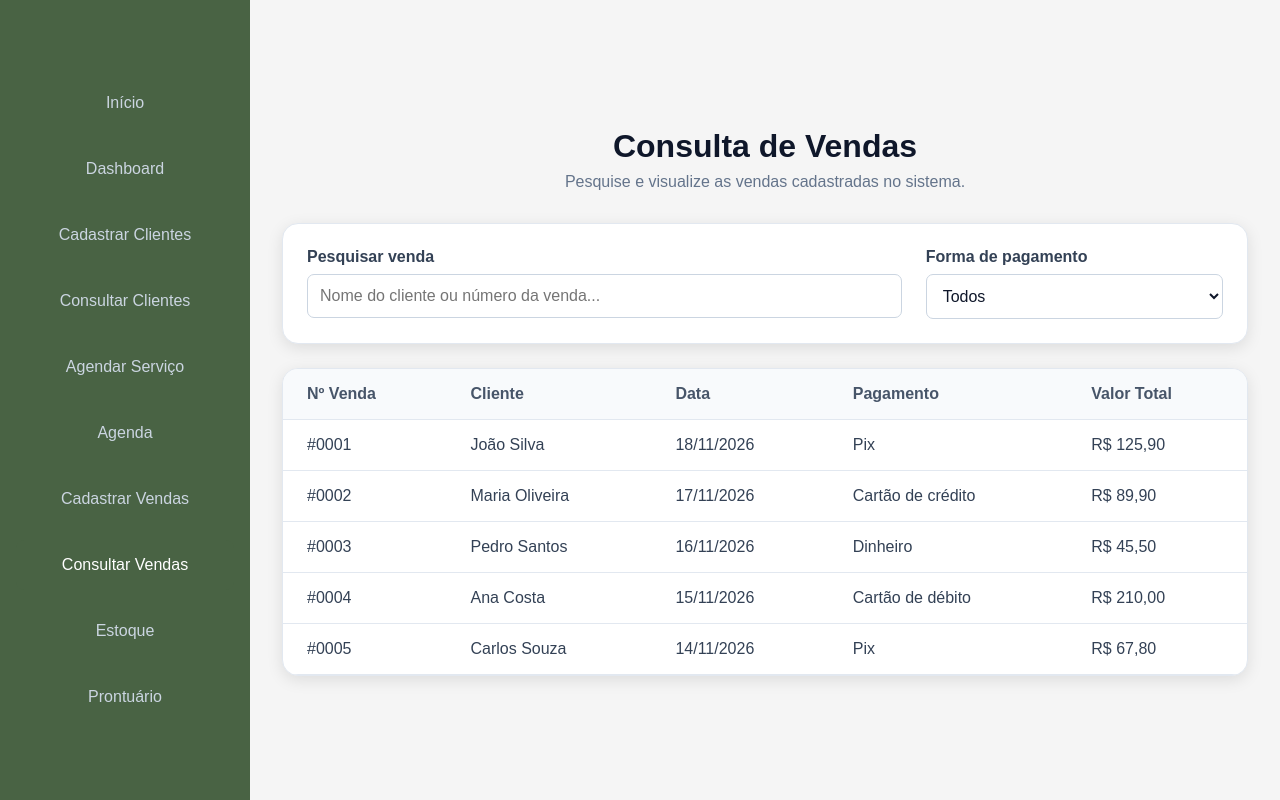
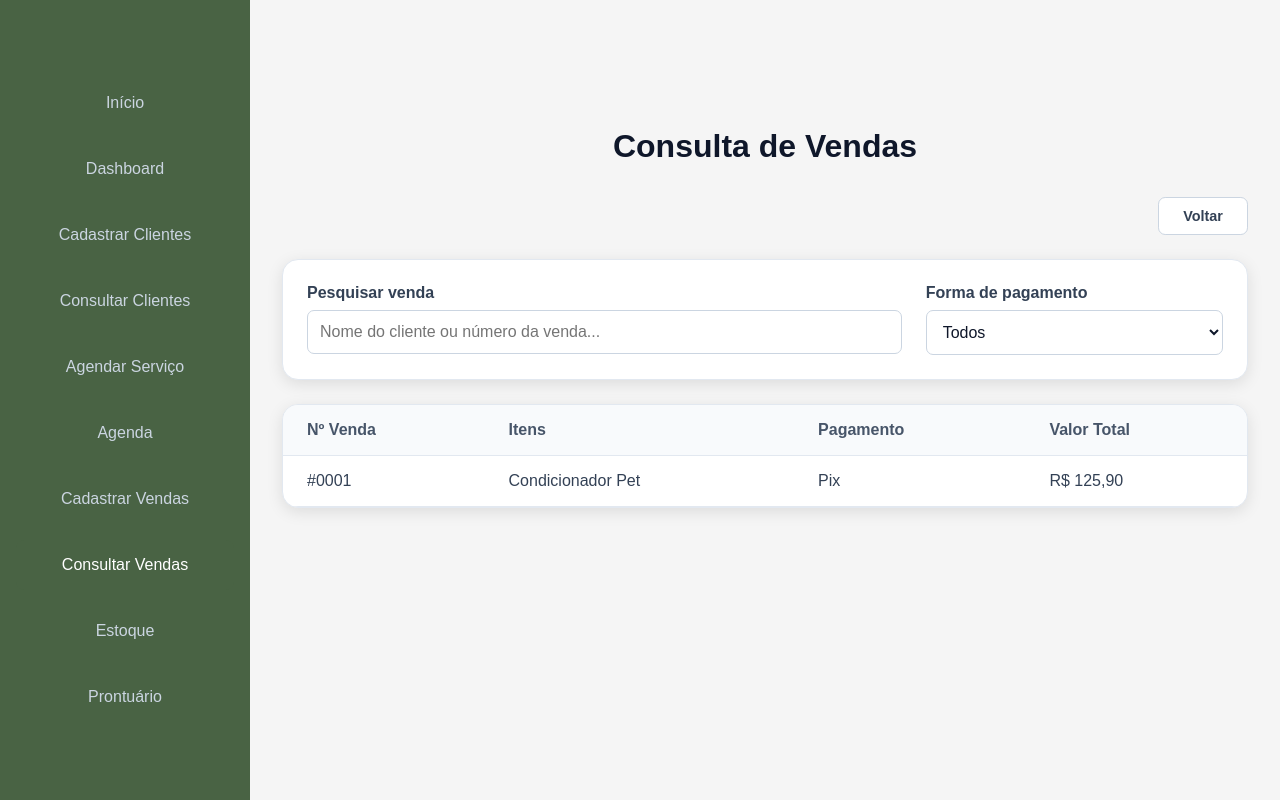
Before and after one commit to YannickRambo/hub-pet, a React (Vite) app: page /#/hub-pet/vendas in a window 1280 px wide. Built offline with nearby package versions, Linux system fonts and the light colour scheme.

Commit message:
fix: ajustar vendas

```diff
--- a/src/pages/RegisterNewSale/RegisterNewSale.page.tsx
+++ b/src/pages/RegisterNewSale/RegisterNewSale.page.tsx
@@ -2,6 +2,7 @@ import Styles from "./RegisterNewSale.module.css";
 import { useState } from "react";
 import { Link, useNavigate } from "react-router";
 import { getClientes, getProdutos, type Produto } from "../../utils/storage";
+import { sales } from "../../utils/sales";
 
 interface SaleItem extends Produto {
     quantity: number;
@@ -85,7 +86,9 @@ export default function RegisterNewSale() {
             total
         };
 
-        console.log("Venda registrada:", sale);
+        sales.push(sale);
+
+        alert("Venda realizada com sucesso!");
     }
 
     return (
--- a/src/pages/RegisterNewService/RegisterNewService.module.css
+++ b/src/pages/RegisterNewService/RegisterNewService.module.css
@@ -20,6 +20,7 @@
 
 .heading h1 {
     margin: 0 0 0.5em;
+    color: #0f172a;
     font-size: 2em;
 }
 
@@ -131,10 +132,10 @@
 }
 
 .confirmButton {
-    background-color: #496344;
+    background-color: #78966B;
     color: #FFF;
 }
 
 .confirmButton:hover {
-    background-color: #78966B;
+    background-color: #496344;
 }
--- a/src/pages/RegisterNewService/RegisterNewService.page.tsx
+++ b/src/pages/RegisterNewService/RegisterNewService.page.tsx
@@ -12,7 +12,6 @@ import {
 
 export default function RegisterNewService() {
   const navigate = useNavigate();
-  // Clientes cadastrados (lidos do armazenamento compartilhado)
   const [clientes] = useState(() => getClientes());
   const [clienteId, setClienteId] = useState("");
   const [pet, setPet] = useState("");
@@ -23,25 +22,22 @@ export default function RegisterNewService() {
   function handleSubmit(event: React.FormEvent) {
     event.preventDefault();
 
-    // 1. Pega os agendamentos já salvos (ou lista vazia)
     const agendamentosSalvos = getAgendamentos();
 
-    // 2. Verifica se já existe um agendamento na mesma DATA e no mesmo HORÁRIO (Conflito!)
     const conflito = agendamentosSalvos.find(
       (item) =>
         item.data === data &&
         item.horario === horario &&
-        statusDoAgendamento(item) !== "Cancelado", // horário de serviço cancelado fica livre
+        statusDoAgendamento(item) !== "Cancelado",
     );
 
     if (conflito) {
       alert(
         "⚠️ Horário indisponível! Já existe um agendamento marcado para esta data e horário.",
       );
-      return; // Impede o cadastro
+      return;
     }
 
-    // 3. Cria o novo agendamento se estiver livre
     const clienteSelecionado = clientes.find((item) => item.id === clienteId);
 
     const novoAgendamento: Agendamento = {
@@ -55,11 +51,10 @@ export default function RegisterNewService() {
       status: "Agendado",
     };
 
-    // 4. Salva o novo agendamento
     addAgendamento(novoAgendamento);
 
     alert("Agendamento realizado com sucesso!");
-    navigate("/hub-pet/agenda"); // Leva para a Agenda, onde o serviço agendado aparece
+    navigate("/hub-pet/agenda");
   }
 
   return (
--- a/src/pages/Sales/Sales.module.css
+++ b/src/pages/Sales/Sales.module.css
@@ -24,6 +24,32 @@
     margin: 0;
     color: #64748b;
     font-size: 1rem;
+}
+
+.buttonContainer {
+    width: 100%;
+    display: flex;
+    justify-content: end;
+    margin-bottom: 1.5em;
+}
+
+.backButton {
+    min-width: 90px;
+    min-height: 38px;
+    padding: 0.5em 1rem;
+    border: 1px solid #cbd5e1;
+    border-radius: 0.5em;
+    background-color: #fff;
+    color: #334155;
+    font: inherit;
+    font-size: 0.9em;
+    font-weight: 600;
+    cursor: pointer;
+    transition: background-color 0.2s ease;
+}
+
+.backButton:hover {
+    background-color: #f1f5f9;
 }
 
 .salesFilters {
--- a/src/pages/Sales/Sales.page.tsx
+++ b/src/pages/Sales/Sales.page.tsx
@@ -3,10 +3,12 @@ import Styles from "./Sales.module.css";
 import { useState } from "react";
 import { sales } from "../../utils/sales";
 import { paymentMethods } from "../../utils/paymentMethods";
+import { useNavigate } from "react-router";
 
 export default function Sales() {
     const [search, setSearch] = useState("");
     const [selectedPayment, setSelectedPayment] = useState("Todos");
+    const navigate = useNavigate();
 
     const formatCurrency = (value: number) =>
         new Intl.NumberFormat("pt-BR", {
@@ -16,8 +18,8 @@ export default function Sales() {
 
     const filteredSales = sales.filter((sale) => {
         const matchesSearch =
-            sale.client.toLowerCase().includes(search.toLowerCase()) ||
-            String(sale.id).includes(search);
+            sale.clientId.toLowerCase().includes(search.toLowerCase()) ||
+            sale.clientId.includes(search);
 
         const matchesPayment =
             selectedPayment === "Todos" ||
@@ -30,11 +32,10 @@ export default function Sales() {
         <main className={Styles.sales}>
             <div className={Styles.headerCenter}>
                 <h1>Consulta de Vendas</h1>
-                <p>
-                    Pesquise e visualize as vendas cadastradas no sistema.
-                </p>
             </div>
-
+            <div className={Styles.buttonContainer}>
+                <button className={Styles.backButton} onClick={() => navigate("/hub-pet")}>Voltar</button>
+            </div>
             <section className={Styles.salesFilters}>
                 <div className={Styles.filterGroup}>
                     <label htmlFor="search">Pesquisar venda</label>
@@ -70,8 +71,7 @@ export default function Sales() {
                     <thead>
                         <tr>
                             <th>Nº Venda</th>
-                            <th>Cliente</th>
-                            <th>Data</th>
+                            <th>Itens</th>
                             <th>Pagamento</th>
                             <th>Valor Total</th>
                         </tr>
@@ -80,10 +80,9 @@ export default function Sales() {
                     <tbody>
                         {filteredSales.length > 0 ? (
                             filteredSales.map((sale) => (
-                                <tr key={sale.id}>
-                                    <td>#{String(sale.id).padStart(4, "0")}</td>
-                                    <td>{sale.client}</td>
-                                    <td>{sale.date}</td>
+                                <tr key={sale.clientId}>
+                                    <td>#{sale.clientId.padStart(4, "0")}</td>
+                                    <td>{sale.items.map(item => item.name).toString()}</td>
                                     <td>{sale.paymentMethod}</td>
                                     <td>{formatCurrency(sale.total)}</td>
                                 </tr>
--- /dev/null
+++ b/src/types/Sale.ts
@@ -0,0 +1,8 @@
+import type { SaleItem } from "./SaleItem";
+
+export interface Sale {
+    clientId: string;
+    items: SaleItem[];
+    paymentMethod: string;
+    total: number;
+}
--- /dev/null
+++ b/src/types/SaleItem.ts
@@ -0,0 +1,5 @@
+import type { Produto } from "../utils/storage";
+
+export interface SaleItem extends Produto {
+    quantity: number;
+}
--- a/src/utils/sales.ts
+++ b/src/utils/sales.ts
@@ -1,37 +1,18 @@
-export const sales = [
+import type { Sale } from "../types/Sale";
+
+export const sales: Sale[] = [
     {
-        id: 1,
-        client: "João Silva",
-        date: "18/11/2026",
+        clientId: "1",
+        items: [
+            {
+                id: 1,
+                name: "Condicionador Pet",
+                price: 10.0,
+                quantity: 1,
+                type: ""
+            }
+        ],
         paymentMethod: "Pix",
         total: 125.90
-    },
-    {
-        id: 2,
-        client: "Maria Oliveira",
-        date: "17/11/2026",
-        paymentMethod: "Cartão de crédito",
-        total: 89.90
-    },
-    {
-        id: 3,
-        client: "Pedro Santos",
-        date: "16/11/2026",
-        paymentMethod: "Dinheiro",
-        total: 45.50
-    },
-    {
-        id: 4,
-        client: "Ana Costa",
-        date: "15/11/2026",
-        paymentMethod: "Cartão de débito",
-        total: 210.00
-    },
-    {
-        id: 5,
-        client: "Carlos Souza",
-        date: "14/11/2026",
-        paymentMethod: "Pix",
-        total: 67.80
     }
 ];
```
